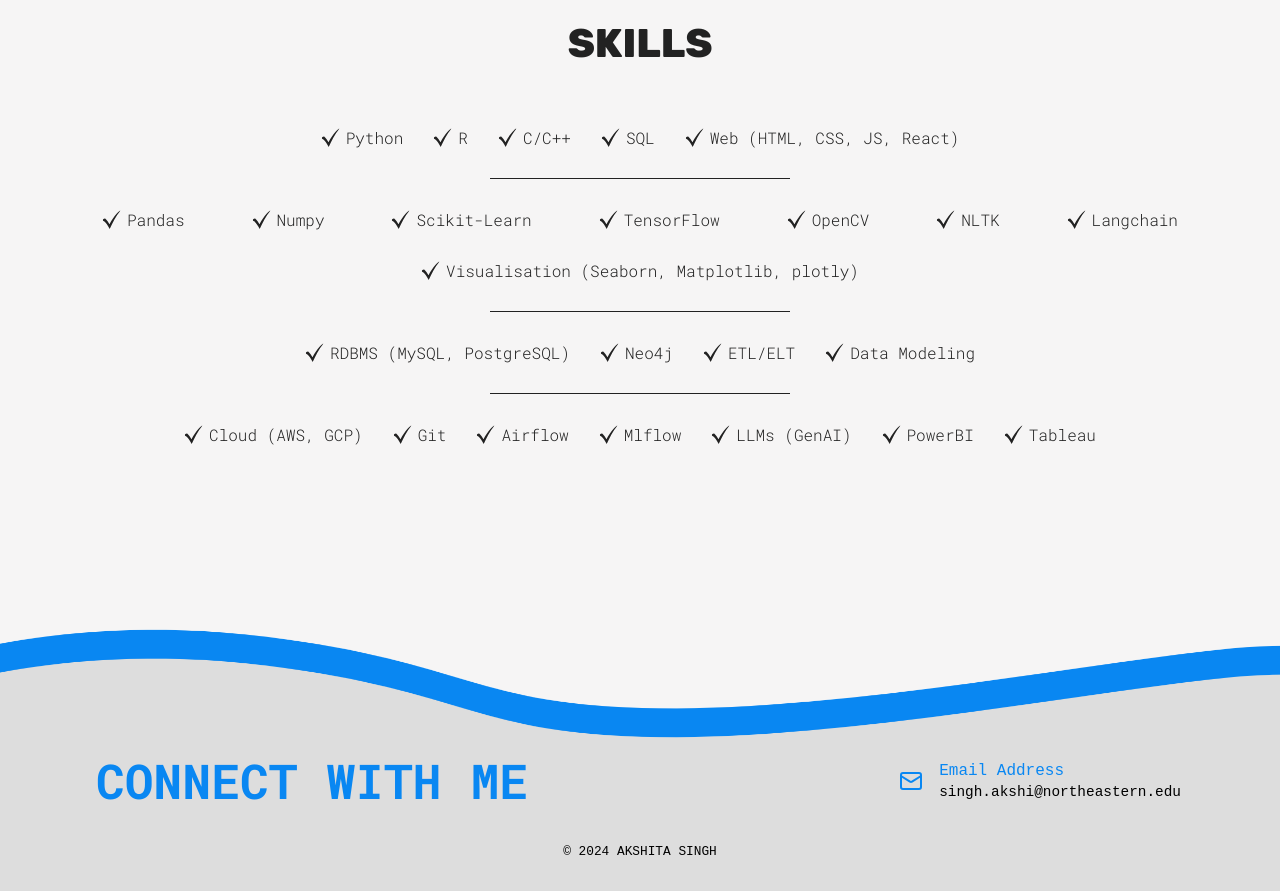
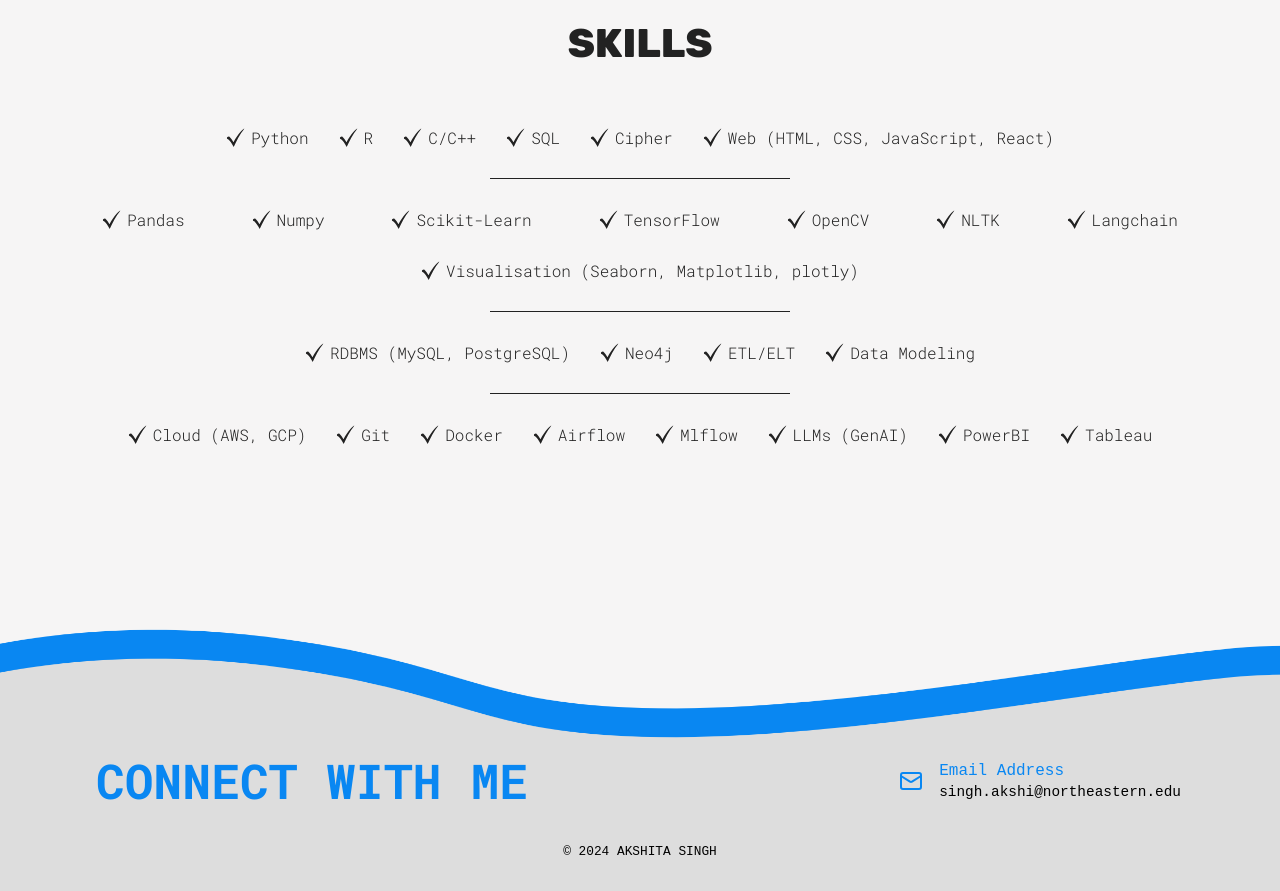
Before and after one commit to akshita-singh-2000/portfolio-website-react, a React (Vite) app: page / in a window 1280 px wide. Shown: the part 5440-6331 px from the top of the page. Built offline with nearby package versions, Linux system fonts and the light colour scheme.

Commit message:
Removed skills from mobile view

```diff
--- a/src/sections/Interest/Interest.module.css
+++ b/src/sections/Interest/Interest.module.css
@@ -66,7 +66,7 @@
     }
   }
 
-  @media (max-width: 760px) {
+  @media (max-width: 799px) {
     .container{
       margin-bottom: 80px;
     }
--- a/src/sections/Skills/Skills.jsx
+++ b/src/sections/Skills/Skills.jsx
@@ -17,13 +17,14 @@ function Skills() {
         <SkillList src={checkMarkIcon} skill="R" />
         <SkillList src={checkMarkIcon} skill="C/C++" />
         <SkillList src={checkMarkIcon} skill="SQL" />
-        <SkillList src={checkMarkIcon} skill="Web (HTML, CSS, JS, React)" />
+        <SkillList src={checkMarkIcon} skill="Cipher" />
+        <SkillList src={checkMarkIcon} skill="Web (HTML, CSS, JavaScript, React)" />
       </div>
       <hr />
       <div className={styles.skillList}>
         <SkillList src={checkMarkIcon} skill="Pandas" />
         <SkillList src={checkMarkIcon} skill="Numpy" />
-        <SkillList src={checkMarkIcon} skill=" Scikit-Learn" />
+        <SkillList src={checkMarkIcon} skill="Scikit-Learn" />
         <SkillList src={checkMarkIcon} skill="TensorFlow" />
         <SkillList src={checkMarkIcon} skill="OpenCV" />
         <SkillList src={checkMarkIcon} skill="NLTK" />
@@ -32,15 +33,16 @@ function Skills() {
       </div>
       <hr />
       <div className={styles.skillList}>
-        <SkillList src={checkMarkIcon} skill=" RDBMS (MySQL, PostgreSQL)" />
+        <SkillList src={checkMarkIcon} skill="RDBMS (MySQL, PostgreSQL)" />
         <SkillList src={checkMarkIcon} skill="Neo4j" />
         <SkillList src={checkMarkIcon} skill="ETL/ELT" />
         <SkillList src={checkMarkIcon} skill="Data Modeling" />
       </div>
       <hr />
       <div className={styles.skillList}>
-        <SkillList src={checkMarkIcon} skill=" Cloud (AWS, GCP)" />
+        <SkillList src={checkMarkIcon} skill="Cloud (AWS, GCP)" />
         <SkillList src={checkMarkIcon} skill="Git" />
+        <SkillList src={checkMarkIcon} skill="Docker" />
         <SkillList src={checkMarkIcon} skill="Airflow" />
         <SkillList src={checkMarkIcon} skill="Mlflow" />
         <SkillList src={checkMarkIcon} skill="LLMs (GenAI)" />
--- a/src/sections/Skills/SkillsStyles.module.css
+++ b/src/sections/Skills/SkillsStyles.module.css
@@ -24,6 +24,7 @@
     row-gap: 40px;
     max-width: 26ch;
     font-size: 16px;
+    font-family: 'Segoe UI', Tahoma, Geneva, Verdana, sans-serif;
   }
 
   hr {
@@ -48,3 +49,9 @@
       width: 300px;
     }
   }
+
+  @media (max-width: 799px) {
+    .container{
+      display: none;
+  }
+}
```
